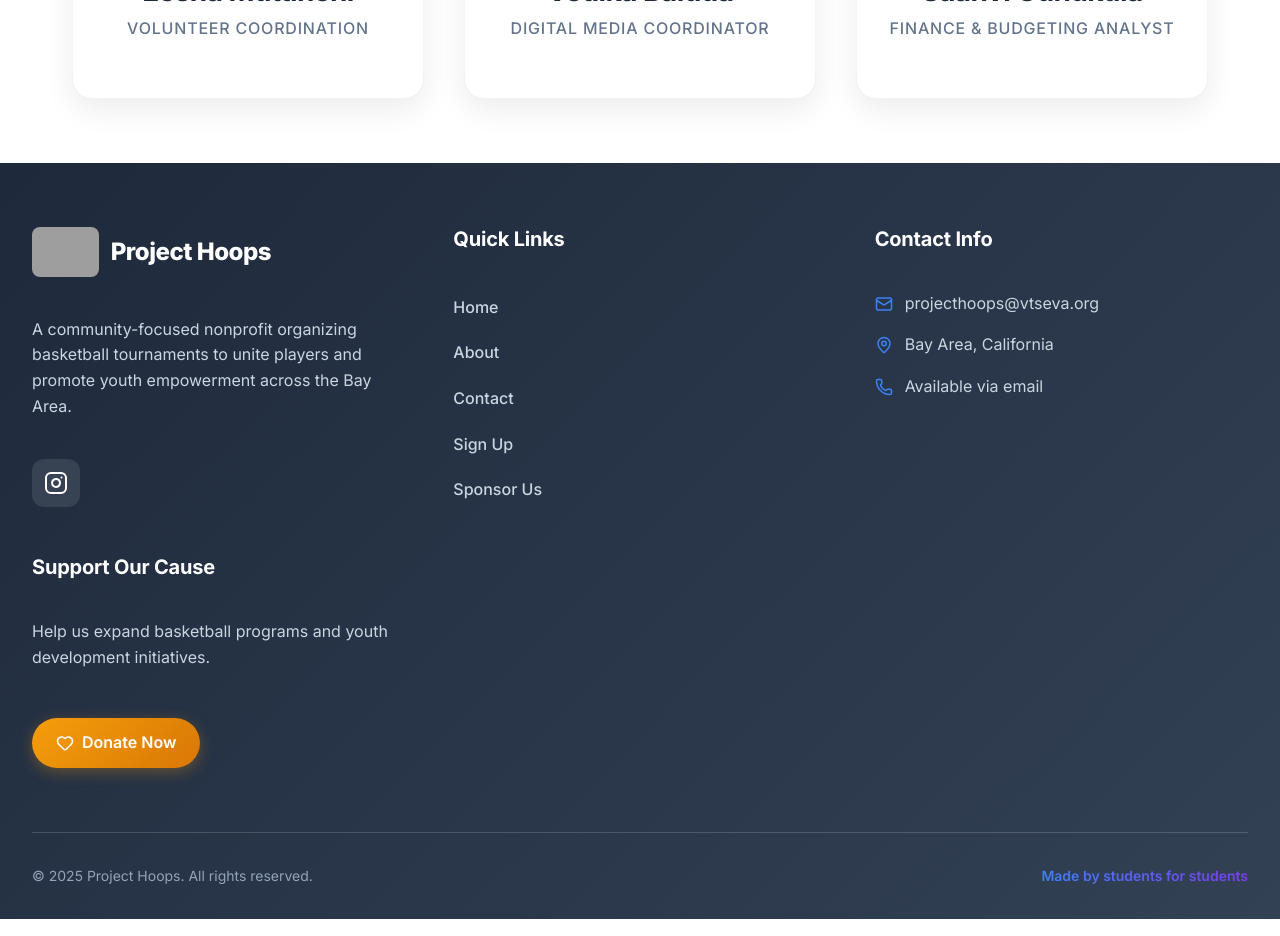
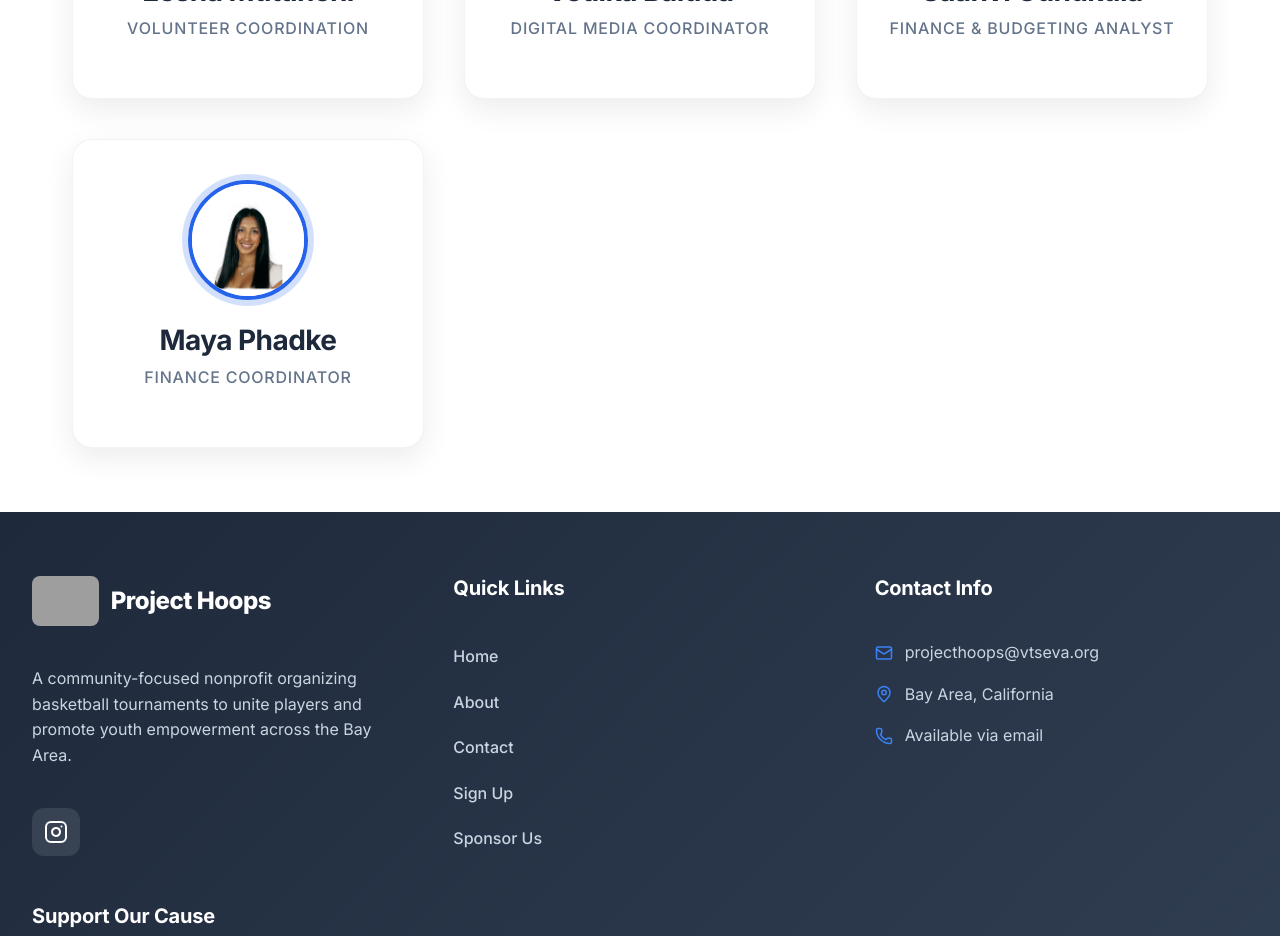
Before and after one commit to KrishM999/projecthoops, a React (Create React App) app: page /about in a window 1280 px wide. Shown: the part 1320-2256 px from the top of the page. Built offline with nearby package versions, Linux system fonts and the light colour scheme; grey boxes are pictures that could not be loaded.

Commit message:
Added a profile card

```diff
--- a/src/About.js
+++ b/src/About.js
@@ -96,6 +96,16 @@ const teamMembers = [
       email: '#',
     },
   },
+  {
+    name: 'Maya Phadke',
+    role: 'Finance Coordinator',
+    image: '/images/MayaPH.jpg',
+    social: {
+      github: '#',
+      linkedin: '#',
+      email: '#',
+    },
+  },
 ];
 
 const About = () => {
```
Also changed, not shown: public/images/MayaPH.jpg (added).
